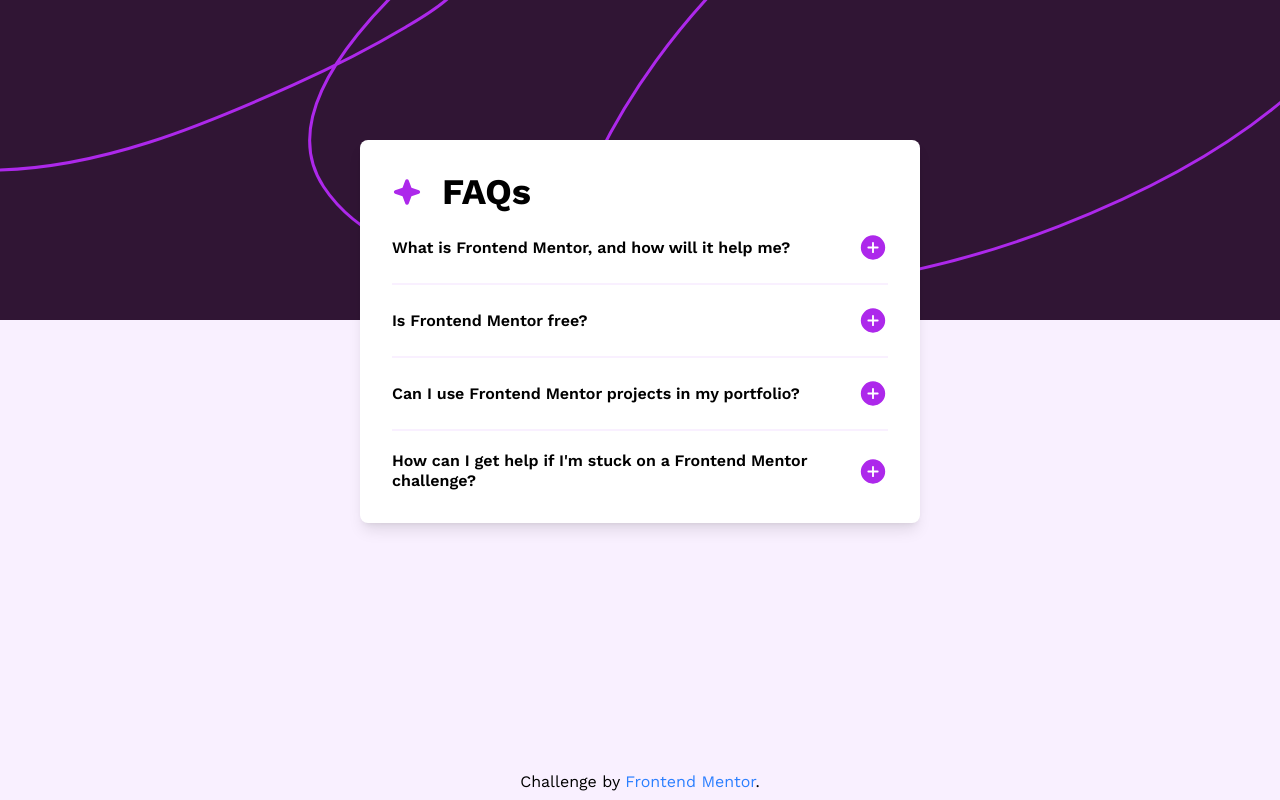
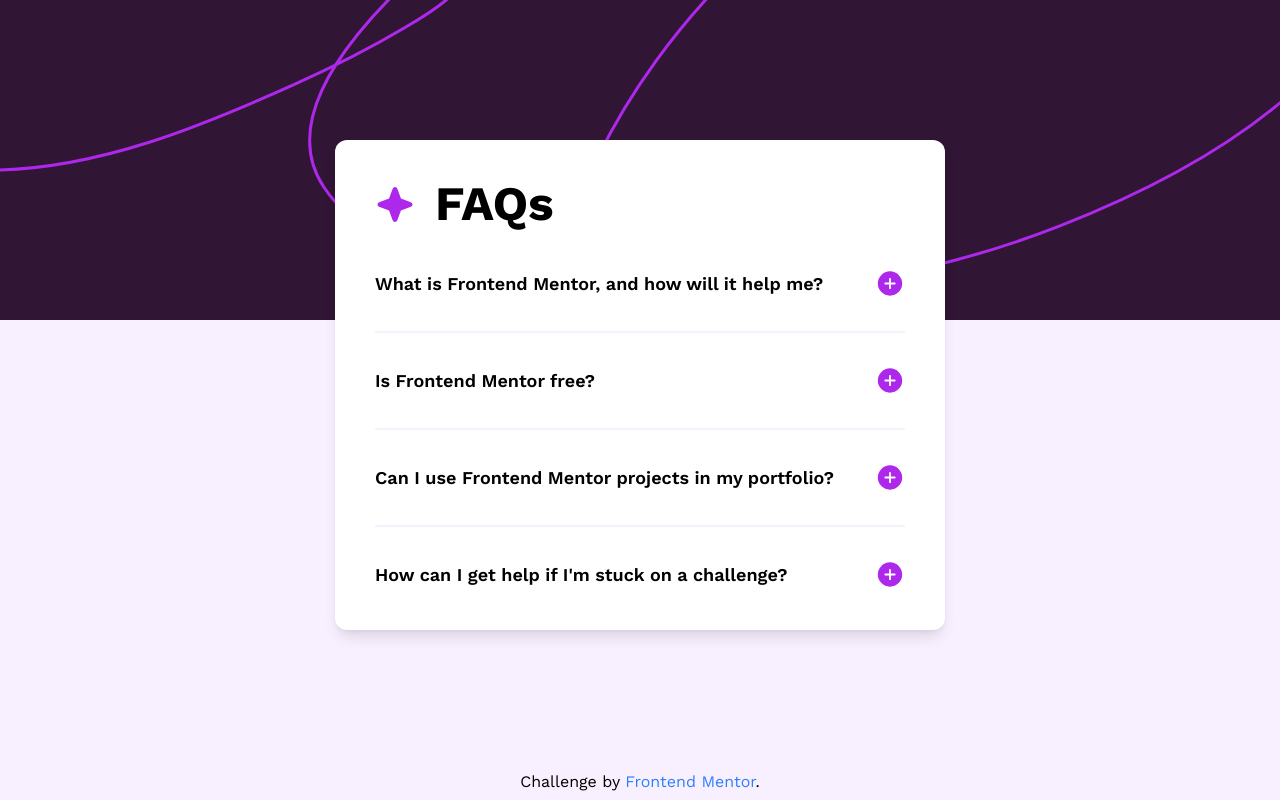
Before and after one commit to saibhaskar-ch/faqs-accordion-frontendmentor, a website: page index.html in a window 1280 px wide. Drawn offline with nearby package versions, Linux system fonts and the light colour scheme; files that its build step writes are made by us from their sources; files whose address does not match are found by name.

Commit message:
Updated css and text

```diff
--- a/index.html
+++ b/index.html
@@ -15,18 +15,18 @@
 
     <title>Frontend Mentor | FAQ accordion</title>
   </head>
-  <body class="flex justify-center bg-[hsl(275,100%,97%)]  bg-[url(assets/images/background-pattern-mobile.svg)] lg:bg-[url(assets/images/background-pattern-desktop.svg)] bg-repeat-x">
-    <div class="max-w-[600px]">
+  <body
+    class="flex justify-center bg-[hsl(275,100%,97%)] bg-[url(assets/images/background-pattern-mobile.svg)] lg:bg-[url(assets/images/background-pattern-desktop.svg)] bg-repeat-x"
+  >
+    <div class="max-w-[650px]">
       <div>
-        <main
-          class="pb-20 pt-35 px-5"
-        >
-          <section class="shadow-lg p-5 lg:p-8 rounded-lg bg-white">
-            <header class="flex items-center gap-5 mb-5">
-              <figure class="max-w-[23px] lg:max-w-[30px]">
+        <main class="pb-20 pt-35 px-5">
+          <section class="shadow-lg p-5 lg:p-10 rounded-lg lg:rounded-xl bg-white">
+            <header class="flex items-center gap-5 mb-5 lg:mb-10">
+              <figure class="max-w-[23px] lg:max-w-[50px]">
                 <img src="./assets/images/icon-star.svg" alt="star" />
               </figure>
-              <h2 class="text-3xl lg:text-4xl font-bold">FAQs</h2>
+              <h2 class="text-3xl lg:text-5xl font-bold">FAQs</h2>
             </header>
 
             <ul>
@@ -34,7 +34,7 @@
                 <div class="accordion">
                   <input type="checkbox" id="one" />
                   <label for="one">
-                    <h3>What is Frontend Mentor, and how will it help me?</h3>
+                    <p>What is Frontend Mentor, and how will it help me?</p>
                     <figure>
                       <img src="./assets/images/icon-plus.svg" alt="expand" />
                       <img src="./assets/images/icon-minus.svg" alt="hide" />
@@ -54,7 +54,7 @@
                 <div class="accordion">
                   <input type="checkbox" id="two" />
                   <label for="two">
-                    <h3>Is Frontend Mentor free?</h3>
+                    <p>Is Frontend Mentor free?</p>
                     <figure>
                       <img src="./assets/images/icon-plus.svg" alt="expand" />
                       <img src="./assets/images/icon-minus.svg" alt="hide" />
@@ -73,7 +73,7 @@
                 <div class="accordion">
                   <input type="checkbox" id="three" />
                   <label for="three">
-                    <h3>Can I use Frontend Mentor projects in my portfolio?</h3>
+                    <p>Can I use Frontend Mentor projects in my portfolio?</p>
                     <figure>
                       <img src="./assets/images/icon-plus.svg" alt="expand" />
                       <img src="./assets/images/icon-minus.svg" alt="hide" />
@@ -92,10 +92,7 @@
                 <div class="accordion">
                   <input type="checkbox" id="four" />
                   <label for="four">
-                    <h3>
-                      How can I get help if I'm stuck on a Frontend Mentor
-                      challenge?
-                    </h3>
+                    <p>How can I get help if I'm stuck on a challenge?</p>
                     <figure>
                       <img src="./assets/images/icon-plus.svg" alt="expand" />
                       <img src="./assets/images/icon-minus.svg" alt="hide" />
--- a/input.css
+++ b/input.css
@@ -15,7 +15,7 @@
   }
 
   ul > li {
-    @apply border-y-1 border-[hsl(275,100%,97%)] py-5;
+    @apply border-y-1 border-[hsl(275,100%,97%)] py-5 lg:py-8;
   }
 
   ul > li:first-of-type {
@@ -36,8 +36,12 @@
     @apply flex items-center;
   }
 
-  .accordion > label > h3 {
-    @apply w-[80%] lg:w-[90%] text-sm lg:text-base font-semibold leading-5;
+  .accordion > label > p {
+    @apply w-[80%] lg:w-[90%] text-sm lg:text-lg font-semibold leading-5;
+  }
+
+  .accordion > label:hover > p {
+    @apply text-[hsl(292,16%,49%)];
   }
 
   .accordion > label > figure {
@@ -48,12 +52,12 @@
     @apply max-h-0 overflow-hidden transition-all duration-350 ease-in-out;
   }
 
-  .accordion > div  p {
+  .accordion > div p {
     @apply text-sm lg:text-base text-[hsl(292,16%,49%)];
   }
 
   .accordion > input[type="checkbox"]:checked ~ div {
-    @apply pt-5 max-h-[500px];
+    @apply pt-5 lg:pt-8 max-h-[500px];
   }
 
   .accordion > label > figure img:last-of-type {
```
